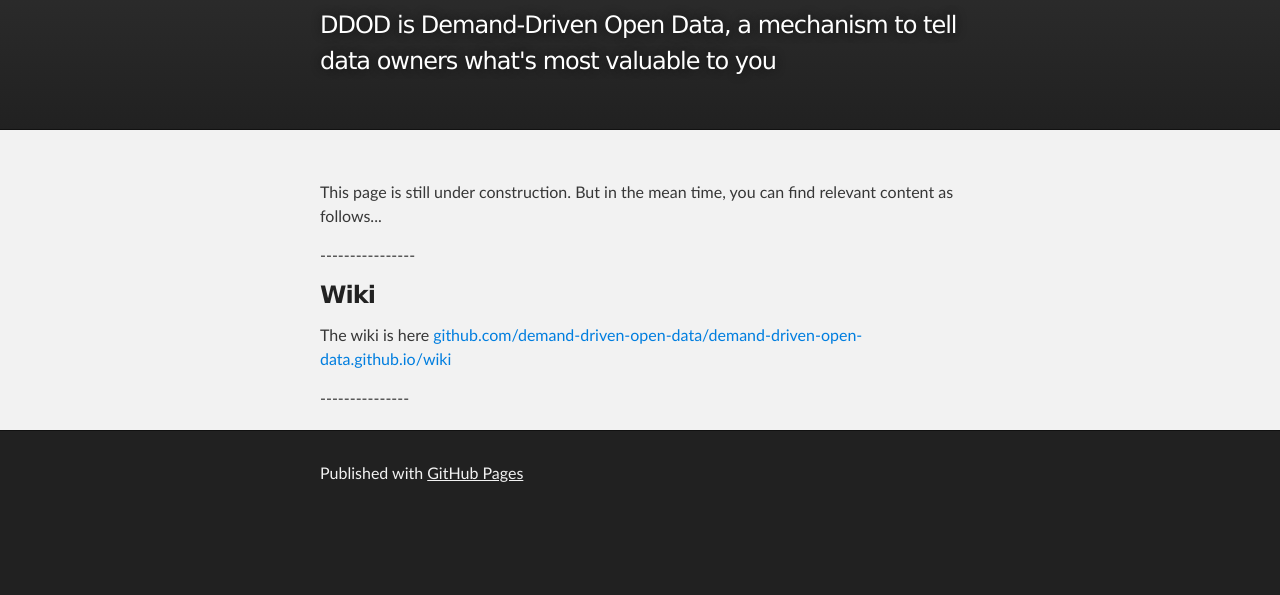
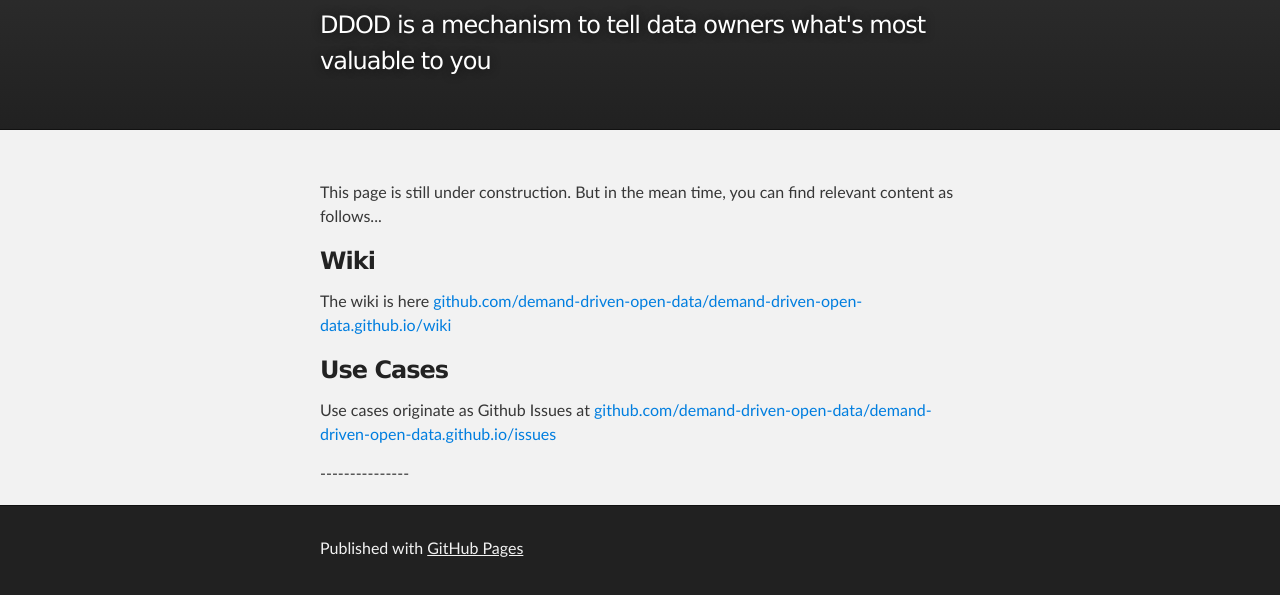
Before and after one commit to demand-driven-open-data/ddod-intake, a plain HTML site: page index.html in a window 1280 px wide. Shown: the part 179-774 px from the top of the page. Drawn offline with Linux system fonts and the light colour scheme.

Commit message:
Update index.html

```diff
--- a/index.html
+++ b/index.html
@@ -8,7 +8,7 @@
 
     <link rel="stylesheet" type="text/css" media="screen" href="stylesheets/stylesheet.css">
 
-    <title>Demand-driven-open-data.GitHub.io</title>
+    <title>Demand-Driven-Open Data</title>
   </head>
 
   <body>
@@ -19,7 +19,8 @@
           <a id="forkme_banner" href="https://github.com/demand-driven-open-data">View on GitHub</a>
 
           <h1 id="project_title">Demand-driven-open-data.GitHub.io</h1>
-          <h2 id="project_tagline">DDOD is Demand-Driven Open Data, a mechanism to tell data owners what&#39;s most valuable to you</h2>
+          <h2 id="project_tagline">DDOD is a mechanism to tell data owners what&#39;s most valuable to you
+          </h2>
 
         </header>
     </div>
@@ -29,12 +30,16 @@
       <section id="main_content" class="inner">
 
 <p>This page is still under construction.  But in the mean time, you can find relevant content as follows...</p>
-----------------
-
 
 <h3>Wiki</h3>
 
 <p>The wiki is here <a href="https://github.com/demand-driven-open-data/demand-driven-open-data.github.io/wiki">github.com/demand-driven-open-data/demand-driven-open-data.github.io/wiki</a>
+  </p>
+
+<h3>Use Cases</h3>
+<p>Use cases originate as Github Issues at <a
+href="https://github.com/demand-driven-open-data/demand-driven-open-data.github.io/issues"
+>github.com/demand-driven-open-data/demand-driven-open-data.github.io/issues</a>
   </p>
 
 
```
